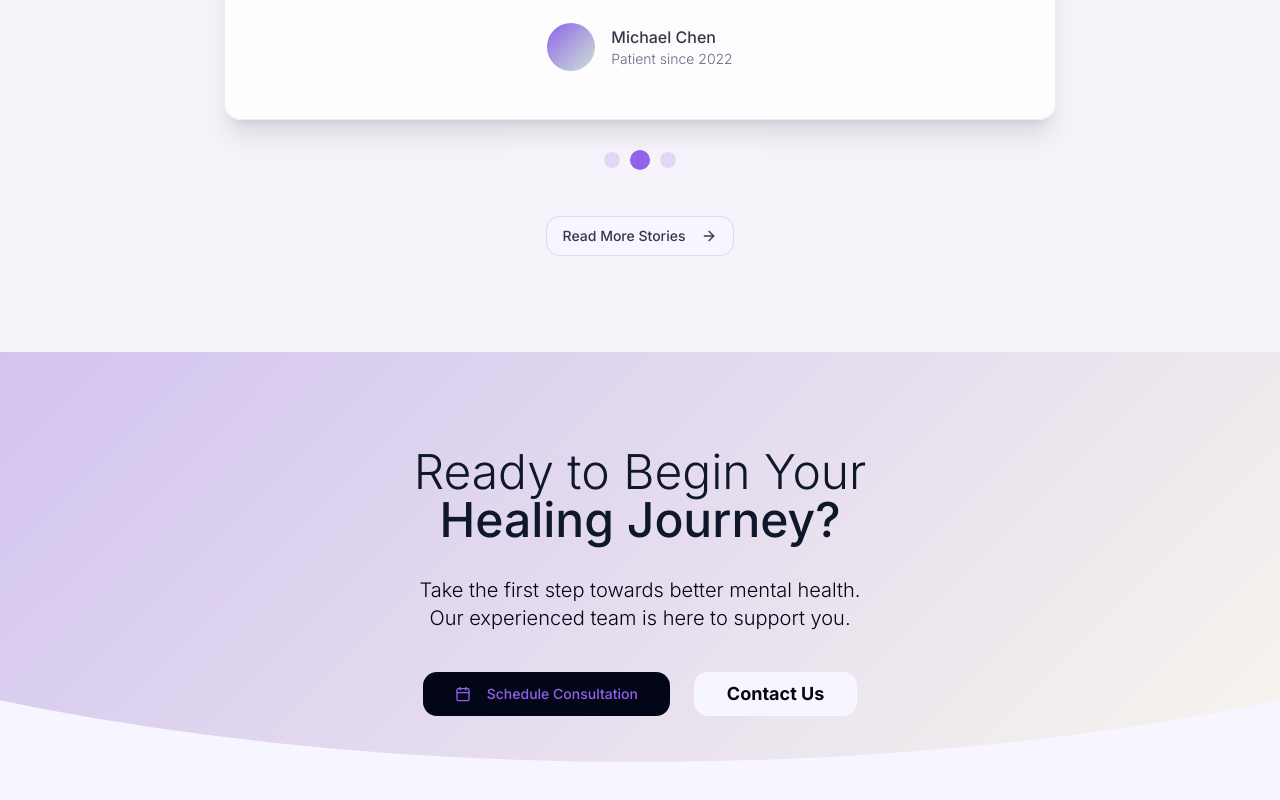
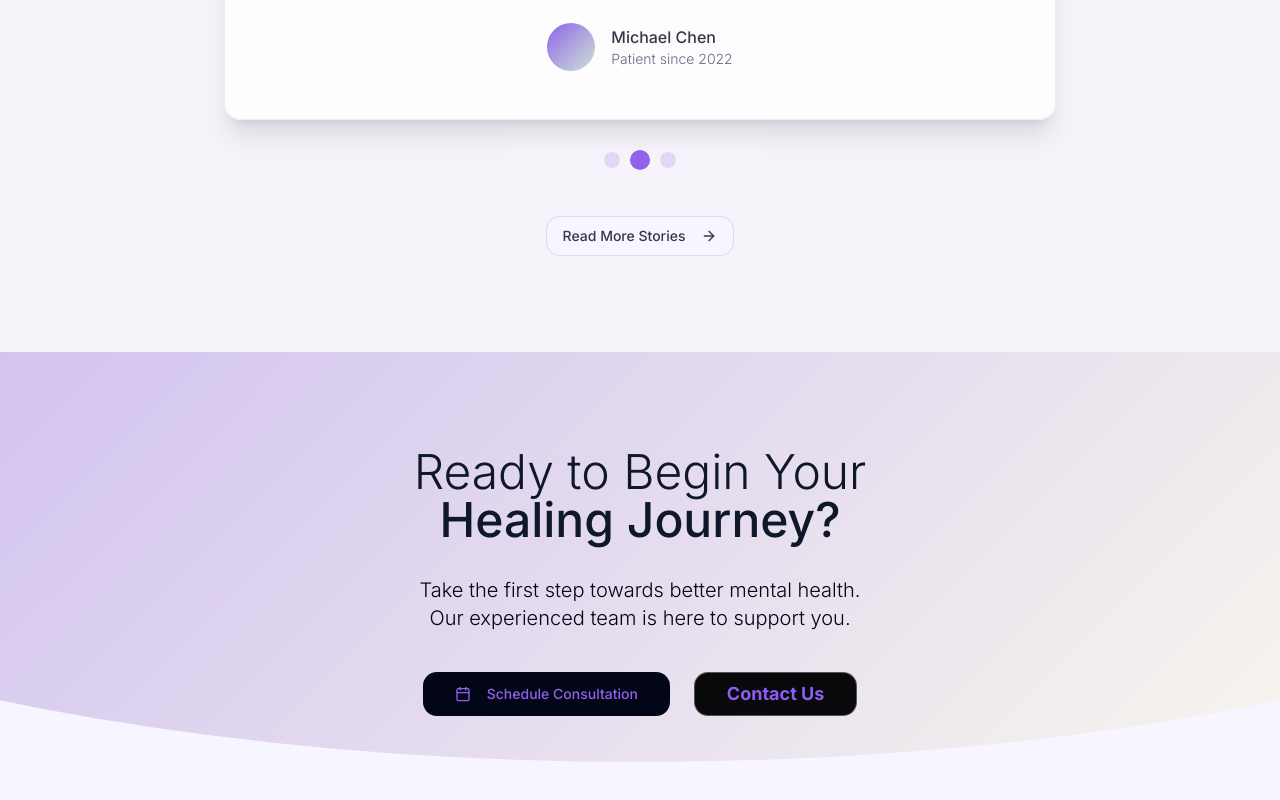
Before and after one commit to Dev-shreif/gentle-path-clinic-54, a React (Vite) app: page / in a window 1280 px wide. Shown: the part 2704-3504 px from the top of the page. Built offline with nearby package versions, Linux system fonts and the light colour scheme.

Commit message:
Visual edit in Lovable
Edited UI in Lovable

```diff
--- a/src/pages/Index.tsx
+++ b/src/pages/Index.tsx
@@ -579,7 +579,7 @@ const Index = () => {
               </Button>
             </Link>
             <Link to="/contact">
-              <Button size="lg" variant="outline" className="border-white/30 hover:bg-white/10 transition-all duration-300 hover:scale-105 text-gray-950 font-extrabold text-lg">
+              <Button size="lg" variant="outline" className="border-white/30 transition-all duration-300 hover:scale-105 font-extrabold text-lg text-violet-500 bg-zinc-950 hover:bg-zinc-800">
                 {language === "en" ? "Contact Us" : "اتصل بنا"}
               </Button>
             </Link>
```
